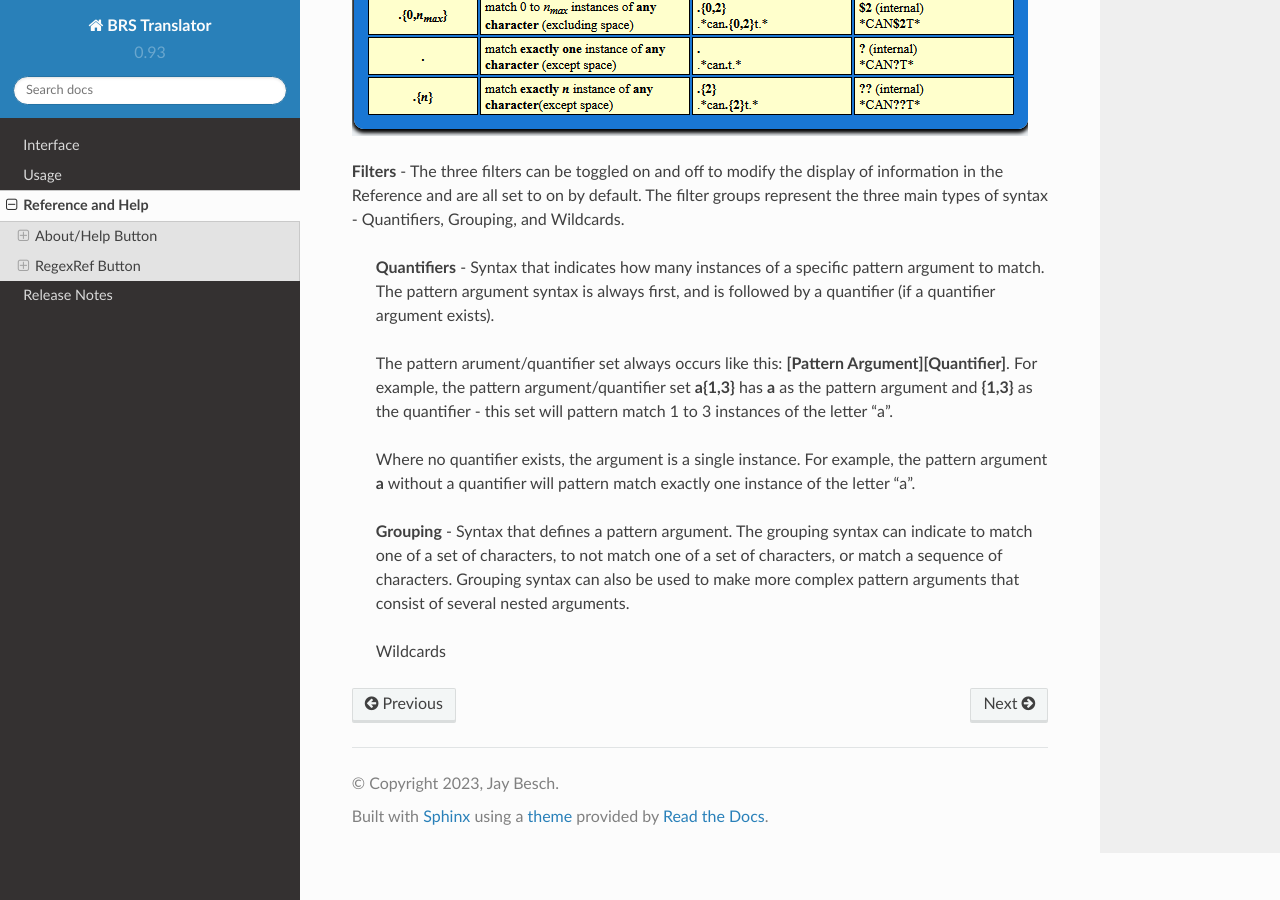
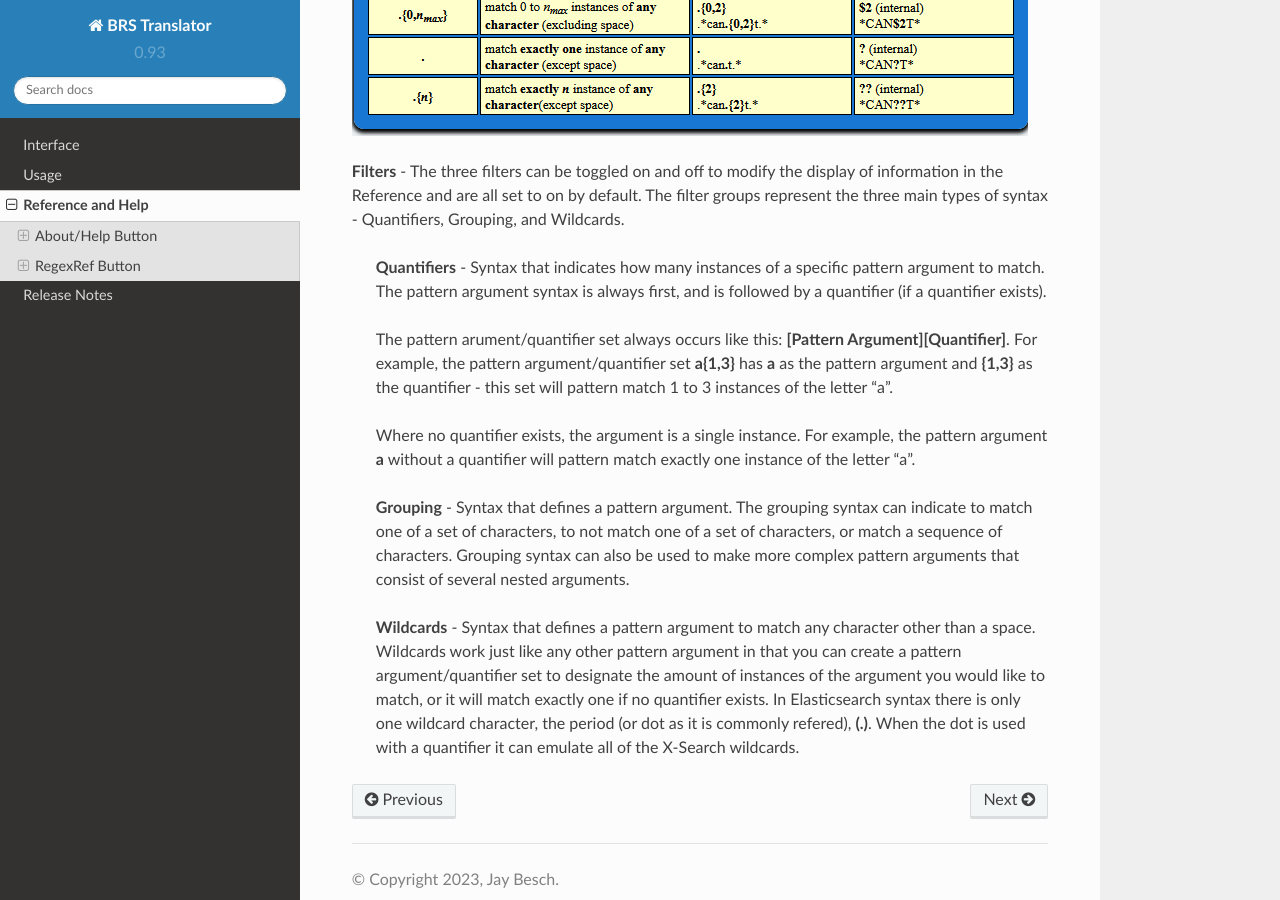
Before and after one commit to Ayjent/BRS-Translator, a Sphinx documentation site: the page built from docs/source/reference.rst, in a window 1280 px wide and 900 px high, scrolled down 3888 px. Built offline with Sphinx 7.4.7 and the Read the Docs theme 2.0.0, drawn with Linux system fonts in a browser that asks for light colours.

Commit message:
Update reference.rst

```diff
--- a/docs/source/reference.rst
+++ b/docs/source/reference.rst
@@ -74,4 +74,4 @@ Basic/Advanced Modes
 
   **Grouping** - Syntax that defines a pattern argument.  The grouping syntax can indicate to match one of a set of characters, to not match one of a set of characters, or match a sequence of characters.  Grouping syntax can also be used to make more complex pattern arguments that consist of several nested arguments.
 
-  Wildcards
+  **Wildcards** - Syntax that defines a pattern argument to match any character other than a space.  Wildcards work just like any other pattern argument in that you can create a pattern argument/quantifier set to designate the amount of instances of the argument you would like to match, or it will match exactly one if no quantifier exists.  In Elasticsearch syntax there is only one wildcard character, the period (or dot as it is commonly refered), **(.)**.  When the dot is used with a quantifier it can emulate all of the X-Search wildcards.
```
Also changed, not shown: other parts of docs/source/reference.rst (+1 -1 lines).
